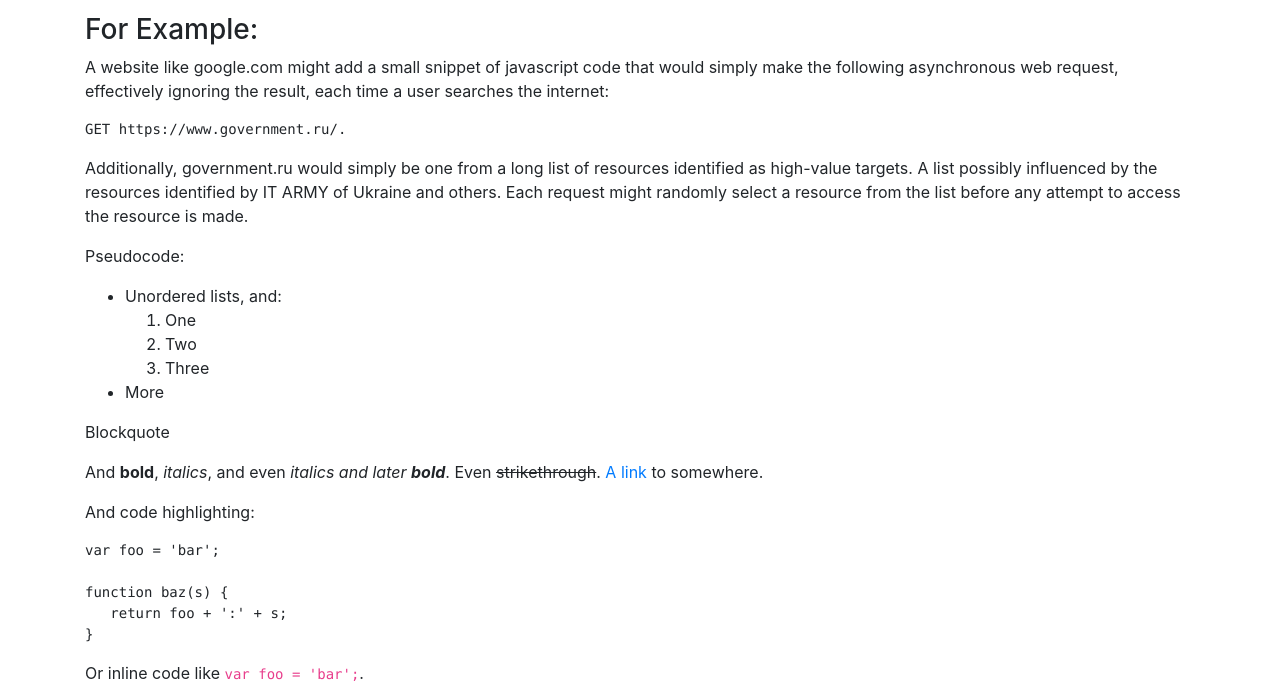
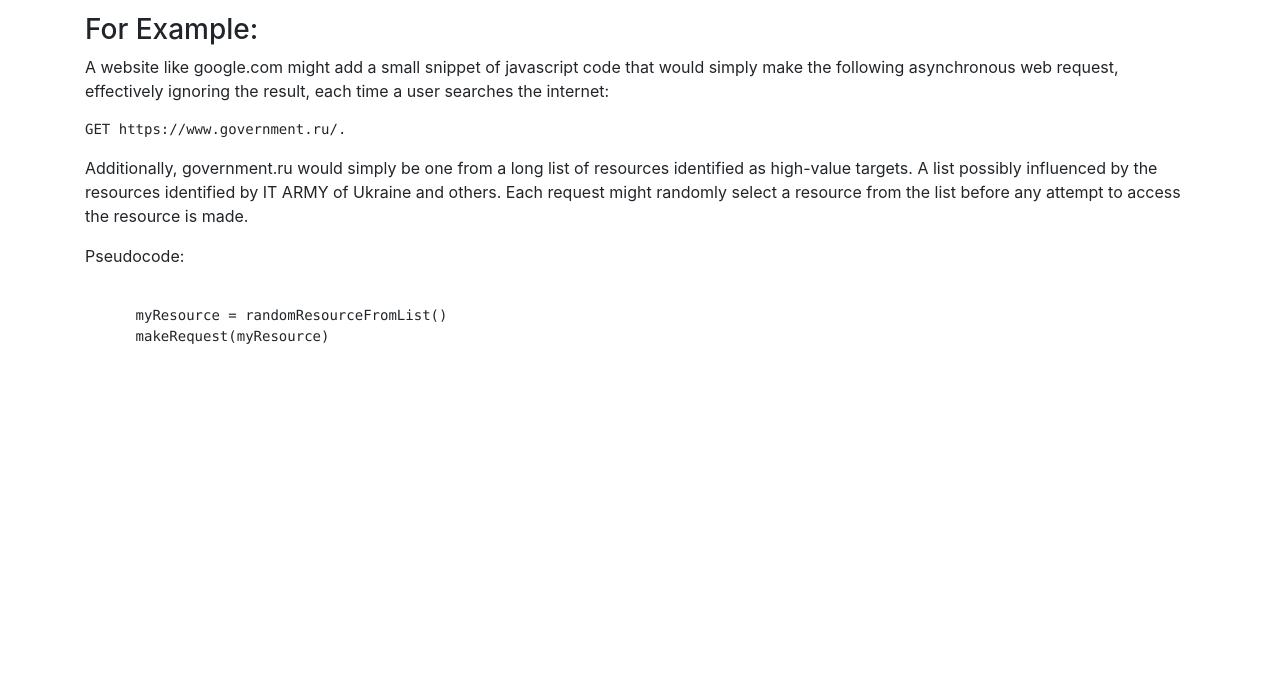
Before and after one commit to passiveddos/passiveddos.github.io, a plain HTML site: page index.html in a window 1280 px wide. Shown: the part 265-952 px from the top of the page. After the commit the page ends 800 px from the top, so only its background shows below. Drawn offline with nearby package versions, Linux system fonts and the light colour scheme.

Commit message:
Update index.html

```diff
--- a/index.html
+++ b/index.html
@@ -8,16 +8,15 @@
     <meta name="googlebot" content="noindex, nofollow">
     <meta name="viewport" content="width=device-width, initial-scale=1">
 
+<!--     <script type="text/javascript" src="/js/lib/dummy.js"></script> -->
 
-    <script type="text/javascript" src="/js/lib/dummy.js"></script>
-
-    <link rel="stylesheet" type="text/css" href="/css/result-light.css">
+<!--     <link rel="stylesheet" type="text/css" href="/css/result-light.css"> -->
 
     <script type="text/javascript" src="https://code.jquery.com/jquery-3.4.1.slim.js"></script>
     <link rel="stylesheet" type="text/css" href="https://stackpath.bootstrapcdn.com/bootstrap/4.4.1/css/bootstrap.css">
-    <script type="text/javascript" src="https://cdnjs.cloudflare.com/ajax/libs/popper.js/1.16.0/umd/popper.js"></script>
+<!--     <script type="text/javascript" src="https://cdnjs.cloudflare.com/ajax/libs/popper.js/1.16.0/umd/popper.js"></script> -->
     <script type="text/javascript" src="https://stackpath.bootstrapcdn.com/bootstrap/4.4.1/js/bootstrap.js"></script>
-    <link rel="stylesheet" type="text/css" href="https://stackpath.bootstrapcdn.com/font-awesome/4.7.0/css/font-awesome.css">
+<!--     <link rel="stylesheet" type="text/css" href="https://stackpath.bootstrapcdn.com/font-awesome/4.7.0/css/font-awesome.css"> -->
 
     <style id="compiled-css" type="text/css">
       span.textLtr {unicode-bidi: bidi-override; direction: rtl}
@@ -31,34 +30,15 @@
       <h2 id="how">How?</h2>
       <p>Application developers would insert client-side code that makes a simple, behind the scenes, web request to a randomly selected site from a list of important Russian services. Each request would come from the client and not the host which is critical to the distribution of the effort.</p>
       <h3 id="for-example">For Example:</h3>
-      <p>A website like google.com might add a small snippet of javascript code that would simply make the following asynchronous web request, effectively ignoring the result, each time a user searches the internet: <pre>GET <span class="textLtr">/ur.tnemnrevog.www//:sptth</span>.</pre></p>
+      <p>A website like google.com might add a small snippet of javascript code that would simply make the following asynchronous web request, effectively ignoring the result, each time a user searches the internet: <pre><code>GET <span class="textLtr">/ur.tnemnrevog.www//:sptth</span>.</code></pre></p>
       <p>Additionally, <span class="textLtr">ur.tnemnrevog</span> would simply be one from a long list of resources identified as high-value targets. A list possibly influenced by the resources identified by IT ARMY of Ukraine and others. Each request might randomly select a resource from the list before any attempt to access the resource is made.</p>
       <p>Pseudocode:</p>
-
-    <ul>
-        <li>Unordered lists, and:<ol>
-            <li>One</li>
-            <li>Two</li>
-            <li>Three</li>
-          </ol>
-        </li>
-        <li>More</li>
-      </ul>
-      <blockquote>
-        <p>Blockquote</p>
-      </blockquote>
-      <p>And <strong>bold</strong>, <em>italics</em>, and even <em>italics and later <strong>bold</strong></em>. Even <del>strikethrough</del>. <a href="https://markdowntohtml.com">A link</a> to somewhere.</p>
-      <p>And code highlighting:</p>
-      <pre><code class="lang-js"><span class="hljs-keyword">var</span> foo = <span class="hljs-string">'bar'</span>;
-
-<span class="hljs-function"><span class="hljs-keyword">function</span> <span class="hljs-title">baz</span><span class="hljs-params">(s)</span> </span>{
-   <span class="hljs-keyword">return</span> foo + <span class="hljs-string">':'</span> + s;
-}
-</code></pre>
-      <p>Or inline code like <code>var foo = 'bar';</code>.</p>
-      <p>Or an image of bears</p>
-      <p><img src="http://placebear.com/200/200" alt="bears"></p>
-      <p>The end ...</p>
+      <pre>
+      <code>
+      myResource = randomResourceFromList()
+      makeRequest(myResource)
+      </code>
+      </pre>
     </div>
   </body>
 
```
